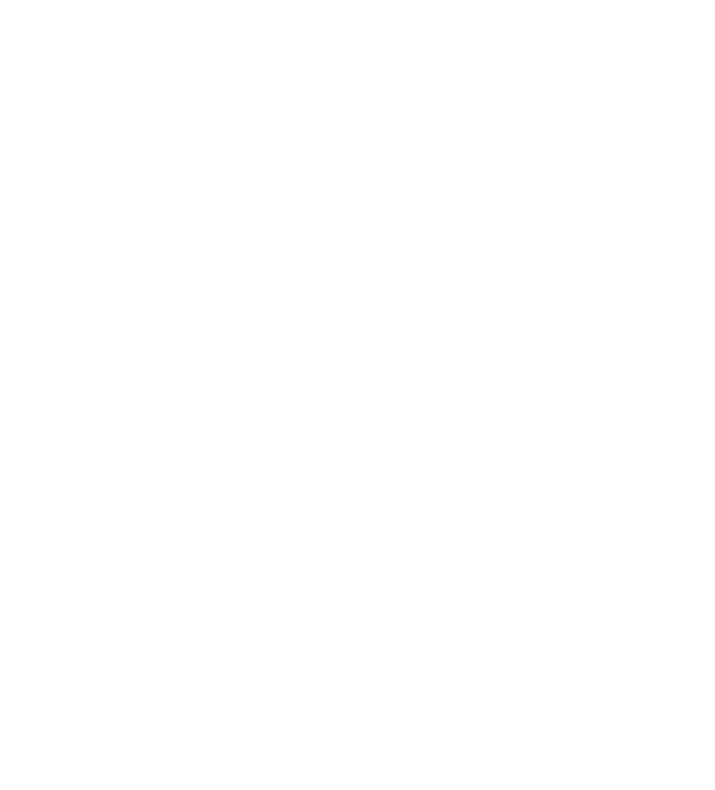
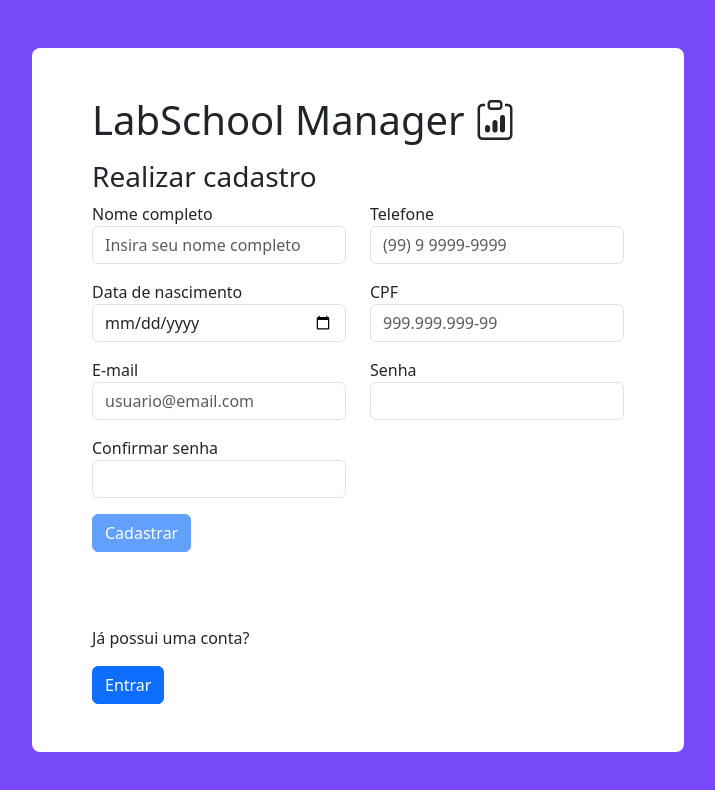
Before and after one commit to TaruKagaho/lab365-modulo03-semana06-exercicios, an Angular app: page /cadastro in a window 1280 px wide. Before the commit this address led to /. Shown: the top 790 px of the page, without its empty margins (282-997 px from the left). Built offline with nearby package versions, Linux system fonts and the light colour scheme.

Commit message:
Implementação inicial página de cadastro

```diff
--- a/src/app/app-routing.module.ts
+++ b/src/app/app-routing.module.ts
@@ -2,6 +2,7 @@ import { NgModule } from '@angular/core';
 import { RouterModule, Routes } from '@angular/router';
 import { AutenticacaoLayoutComponent } from './layouts/autenticacao-layout/autenticacao-layout.component';
 import { LoginComponent } from './components/login/login.component';
+import { CadastroComponent } from './components/cadastro/cadastro.component';
 
 const routes: Routes = [
   { path: '', redirectTo: '/login', pathMatch: 'full' },
@@ -9,7 +10,8 @@ const routes: Routes = [
     path: '',
     component: AutenticacaoLayoutComponent,
     children: [
-      { path: 'login', component: LoginComponent }
+      { path: 'login', component: LoginComponent },
+      { path: 'cadastro', component: CadastroComponent }
     ]
   }
 ];
--- a/src/app/app.module.ts
+++ b/src/app/app.module.ts
@@ -6,12 +6,14 @@ import { AppComponent } from './app.component';
 import { LoginComponent } from './components/login/login.component';
 import { ReactiveFormsModule } from '@angular/forms';
 import { AutenticacaoLayoutComponent } from './layouts/autenticacao-layout/autenticacao-layout.component';
+import { CadastroComponent } from './components/cadastro/cadastro.component';
 
 @NgModule({
   declarations: [
     AppComponent,
     LoginComponent,
-    AutenticacaoLayoutComponent
+    AutenticacaoLayoutComponent,
+    CadastroComponent
   ],
   imports: [
     BrowserModule,
--- /dev/null
+++ b/src/app/components/cadastro/cadastro.component.css
@@ -0,0 +1,4 @@
+.entrar {
+    bottom: 0;
+    position: absolute;
+}
--- /dev/null
+++ b/src/app/components/cadastro/cadastro.component.html
@@ -0,0 +1,92 @@
+<h3 class="mt-3">Realizar cadastro</h3>
+
+<form [formGroup]="cadastroForm" (ngSubmit)="onSubmit()">
+    <div class="row">
+        <div class="col-6">
+            <label for="nome">Nome completo</label>
+            <input
+                type="text"
+                class="form-control"
+                id="nome"
+                placeholder="Insira seu nome completo"
+                name="nome"
+                formControlName="nome">
+        </div>
+        <div class="col-6">
+            <label for="telefone">Telefone</label>
+            <input
+                type="text"
+                class="form-control"
+                id="telefone"
+                placeholder="(99) 9 9999-9999"
+                name="telefone"
+                formControlName="telefone">
+        </div>
+    </div>
+
+    <div class="row mt-3">
+        <div class="col-6">
+            <label for="dataNascimento">Data de nascimento</label>
+            <input
+                type="date"
+                class="form-control"
+                id="dataNascimento"
+                placeholder="dd/mm/aaaa"
+                name="dataNascimento"
+                formControlName="dataNascimento">
+        </div>
+        <div class="col-6">
+            <label for="cpf">CPF</label>
+            <input
+                type="text"
+                class="form-control"
+                id="cpf"
+                placeholder="999.999.999-99"
+                name="cpf"
+                formControlName="cpf">
+        </div>
+    </div>
+
+    <div class="row mt-3">
+        <div class="col-6">
+            <label for="email">E-mail</label>
+            <input
+                type="email"
+                class="form-control"
+                id="email"
+                placeholder="usuario@email.com"
+                name="email"
+                formControlName="email">
+        </div>
+        <div class="col-6">
+            <label for="senha">Senha</label>
+            <input
+                type="password"
+                class="form-control"
+                id="senha"
+                name="senha"
+                formControlName="senha">
+        </div>
+    </div>
+
+    <div class="row mt-3">
+        <div class="col-6">
+            <label for="confirmacaoSenha">Confirmar senha</label>
+            <input
+                type="password"
+                class="form-control"
+                id="confirmacaoSenha"
+                name="confirmacaoSenha"
+                formControlName="confirmacaoSenha">
+        </div>
+    </div>
+
+    <button type="submit" class="btn btn-primary mt-3" [disabled]="cadastroForm.invalid">
+        Cadastrar
+    </button>
+</form>
+
+<div class="entrar mb-5">
+    <p>Já possui uma conta?</p>
+    <button class="btn btn-primary">Entrar</button>
+</div>
--- /dev/null
+++ b/src/app/components/cadastro/cadastro.component.ts
@@ -0,0 +1,29 @@
+import { Component } from '@angular/core';
+import { FormControl, FormGroup, Validators } from '@angular/forms';
+
+@Component({
+  selector: 'app-cadastro',
+  templateUrl: './cadastro.component.html',
+  styleUrls: ['./cadastro.component.css']
+})
+export class CadastroComponent {
+
+  cadastroForm: FormGroup;
+
+  constructor() {
+    this.cadastroForm = new FormGroup({
+      nome: new FormControl('', [Validators.required]),
+      telefone: new FormControl('', [Validators.required, Validators.pattern('^[0-9]{16}$')]),
+      dataNascimento: new FormControl('', [Validators.required]),
+      cpf: new FormControl('', [Validators.required, Validators.pattern('^[0-9]{14}$')]),
+      email: new FormControl('', [Validators.required, Validators.email]),
+      senha: new FormControl('', [Validators.required, Validators.minLength(8)]),
+      confirmacaoSenha: new FormControl('', [Validators.required, Validators.minLength(8)]),
+    });
+  }
+
+  onSubmit() {
+    console.log(this.cadastroForm.value);
+  }
+
+}
--- a/src/app/layouts/autenticacao-layout/autenticacao-layout.component.html
+++ b/src/app/layouts/autenticacao-layout/autenticacao-layout.component.html
@@ -1,8 +1,7 @@
-
 <div class="bg-roxo row">
     <div class="col-sm-3"></div>
     <div class="bg-branco col-sm-6 mt-5 mb-5 rounded-3" style="position: relative;">
-        <div class="mt-5 ms-5">
+        <div class="mt-5 ms-5 me-5">
             <h1>LabSchool Manager <i class="bi bi-clipboard-data"></i></h1>
             <router-outlet></router-outlet>
         </div>
```
Also changed, not shown: 1 other file (tests, documents, lock files or other folders).
